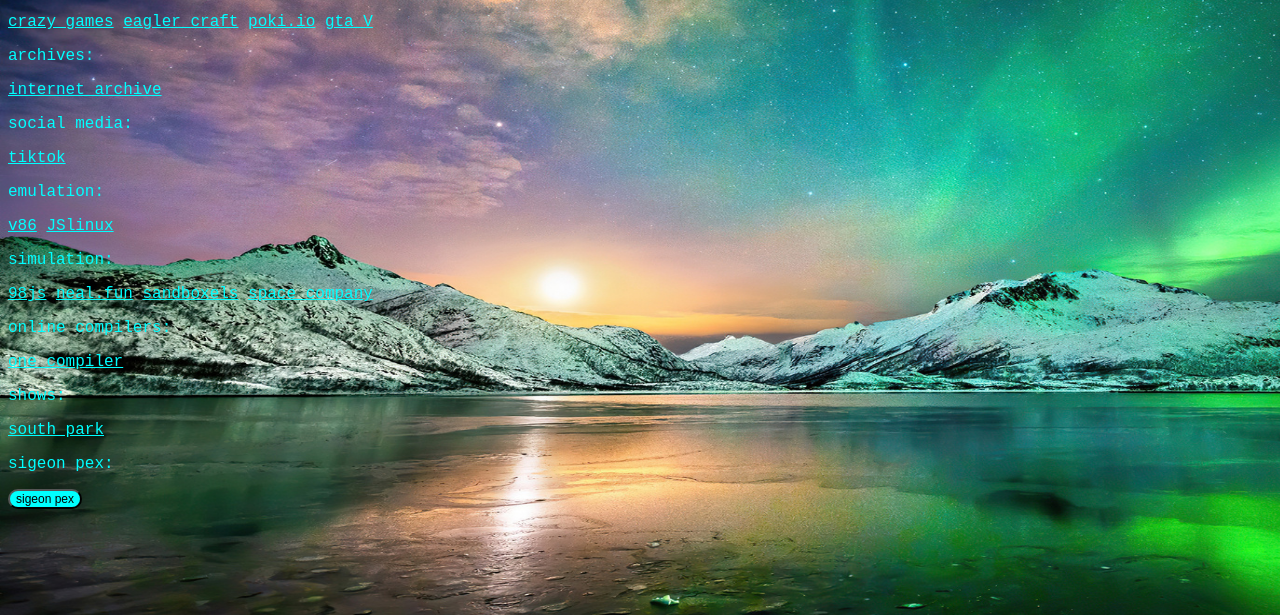
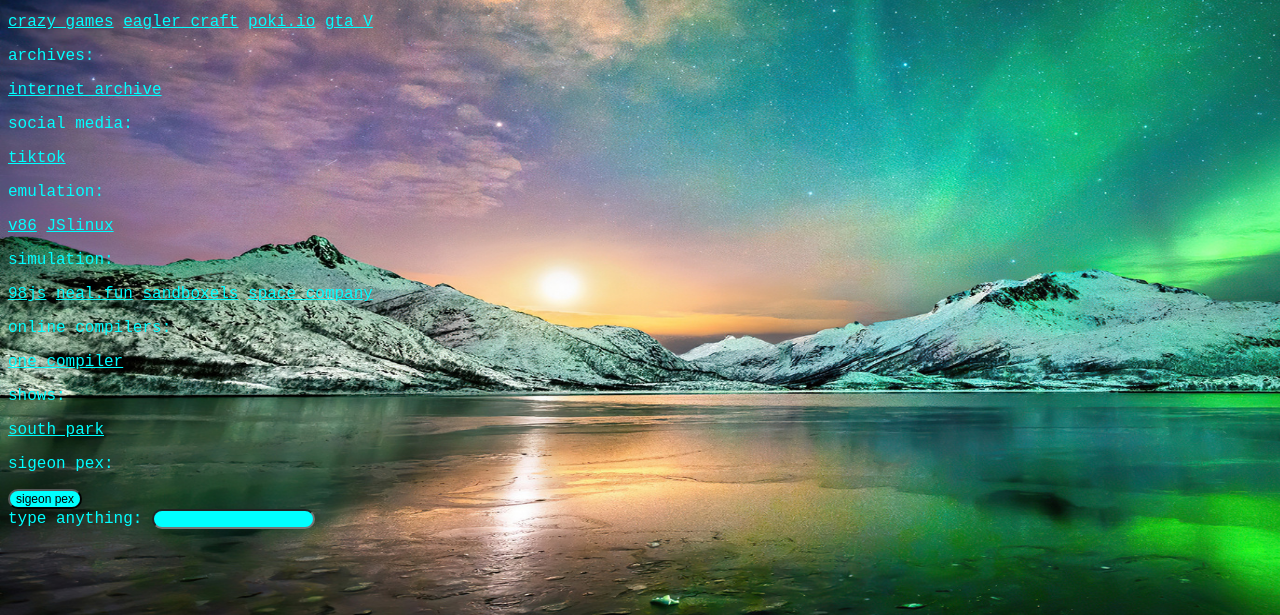
Before and after one commit to otter-larp/sigeon, a plain HTML site: page index.html in a window 1280 px wide. Shown: the part 185-800 px from the top of the page. Drawn offline with Linux system fonts and the light colour scheme; a script that the page names is missing.

Commit message:
Add files via upload
added an <form> with <label> and
<input>

```diff
--- a/index.html
+++ b/index.html
@@ -38,5 +38,9 @@
 <a href="https://www.southparkstudios.com/">south park</a>
 <p>sigeon pex:</p>
 <button onclick="alertpex()">sigeon pex</button>
+<form>
+<label for="typebox">type anything:</label>
+<input type="text" id="typebox" name="username">
+</form>
 </body>
 </html>
--- a/style.css
+++ b/style.css
@@ -6,11 +6,11 @@ body {
     font-family: "Terminus", monospace;
 }
 
-h1 , h5 , a , p {
+h1 , h5 , a , p, label {
     color:aqua;
 }
 
-button {
+button, input {
     font-size: 12px;
     border-radius: 12px;
     background-color: aqua;
```
